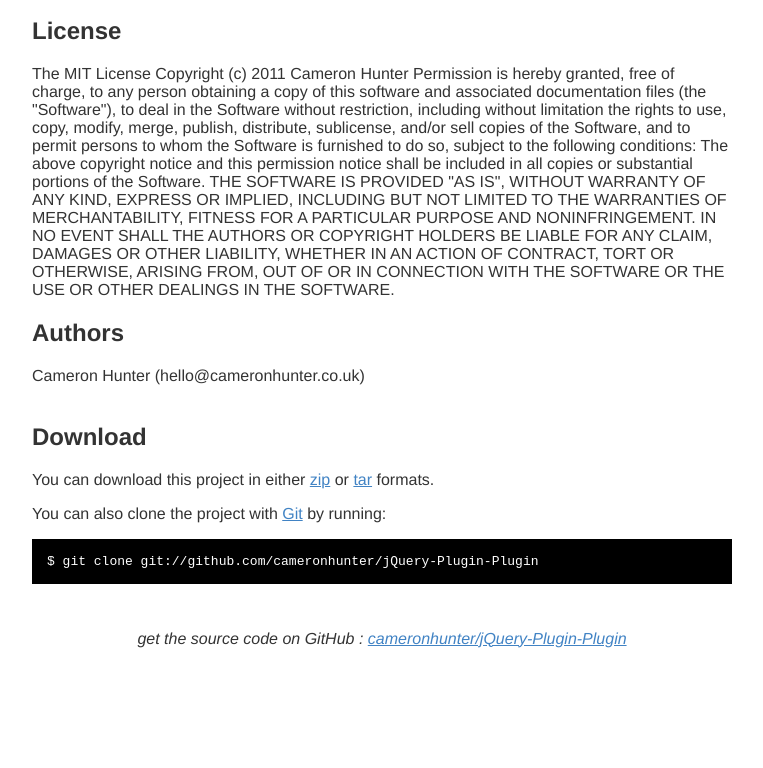
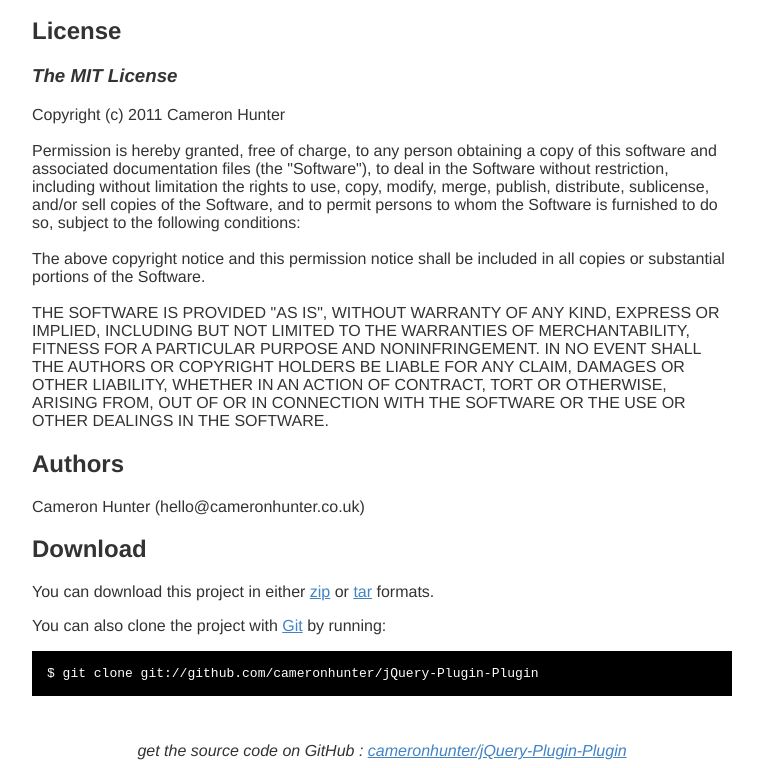
Before and after one commit to cameronhunter/jQuery-Plugin-Factory, a plain HTML site: page index.html in a window 1280 px wide. Shown: the part 870-1638 px from the top of the page, without its empty margins (258-1021 px from the left). Before the commit the page ends 1526 px from the top, so only its background shows below. Drawn offline with Linux system fonts and the light colour scheme.

Commit message:
Edited index.html via GitHub

```diff
--- a/index.html
+++ b/index.html
@@ -83,19 +83,19 @@ $("div").myPlugin("myMethod").myPlugin("foo"); // Call multiple methods within t
 </pre>
 
 <h2>License</h2>
-<p>The MIT License
+<h3>The MIT License</h3>
 
-Copyright (c) 2011 Cameron Hunter
+Copyright (c) 2011 Cameron Hunter<br/><br/>
 
 Permission is hereby granted, free of charge, to any person obtaining a copy
 of this software and associated documentation files (the "Software"), to deal
 in the Software without restriction, including without limitation the rights
 to use, copy, modify, merge, publish, distribute, sublicense, and/or sell
 copies of the Software, and to permit persons to whom the Software is
-furnished to do so, subject to the following conditions:
+furnished to do so, subject to the following conditions:<br/><br/>
 
 The above copyright notice and this permission notice shall be included in
-all copies or substantial portions of the Software.
+all copies or substantial portions of the Software.<br/><br/>
 
 THE SOFTWARE IS PROVIDED "AS IS", WITHOUT WARRANTY OF ANY KIND, EXPRESS OR
 IMPLIED, INCLUDING BUT NOT LIMITED TO THE WARRANTIES OF MERCHANTABILITY,
@@ -103,11 +103,10 @@ FITNESS FOR A PARTICULAR PURPOSE AND NONINFRINGEMENT. IN NO EVENT SHALL THE
 AUTHORS OR COPYRIGHT HOLDERS BE LIABLE FOR ANY CLAIM, DAMAGES OR OTHER
 LIABILITY, WHETHER IN AN ACTION OF CONTRACT, TORT OR OTHERWISE, ARISING FROM,
 OUT OF OR IN CONNECTION WITH THE SOFTWARE OR THE USE OR OTHER DEALINGS IN
-THE SOFTWARE.</p>
+THE SOFTWARE.
+
 <h2>Authors</h2>
-<p>Cameron Hunter (hello@cameronhunter.co.uk)
-<br/>
-<br/>      </p>
+<p>Cameron Hunter (hello@cameronhunter.co.uk)</p>
 
     <h2>Download</h2>
     <p>
```
